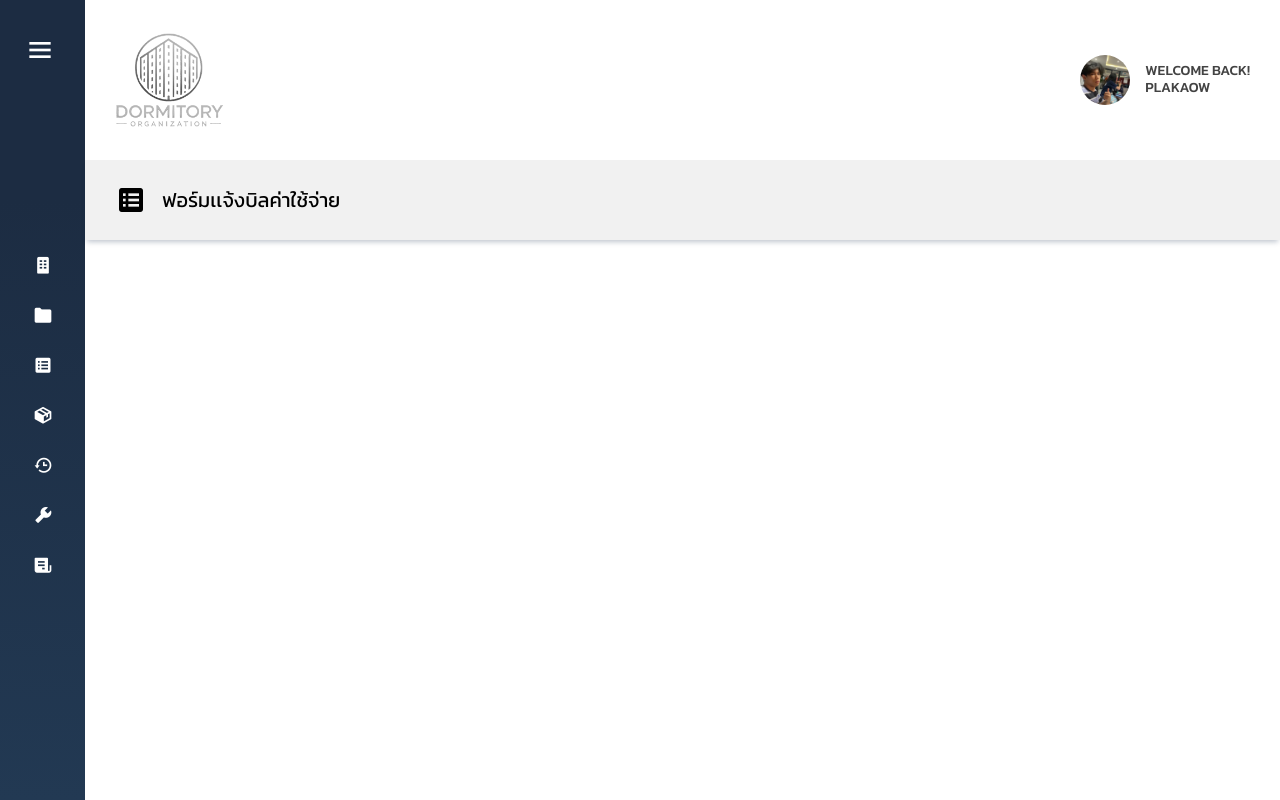
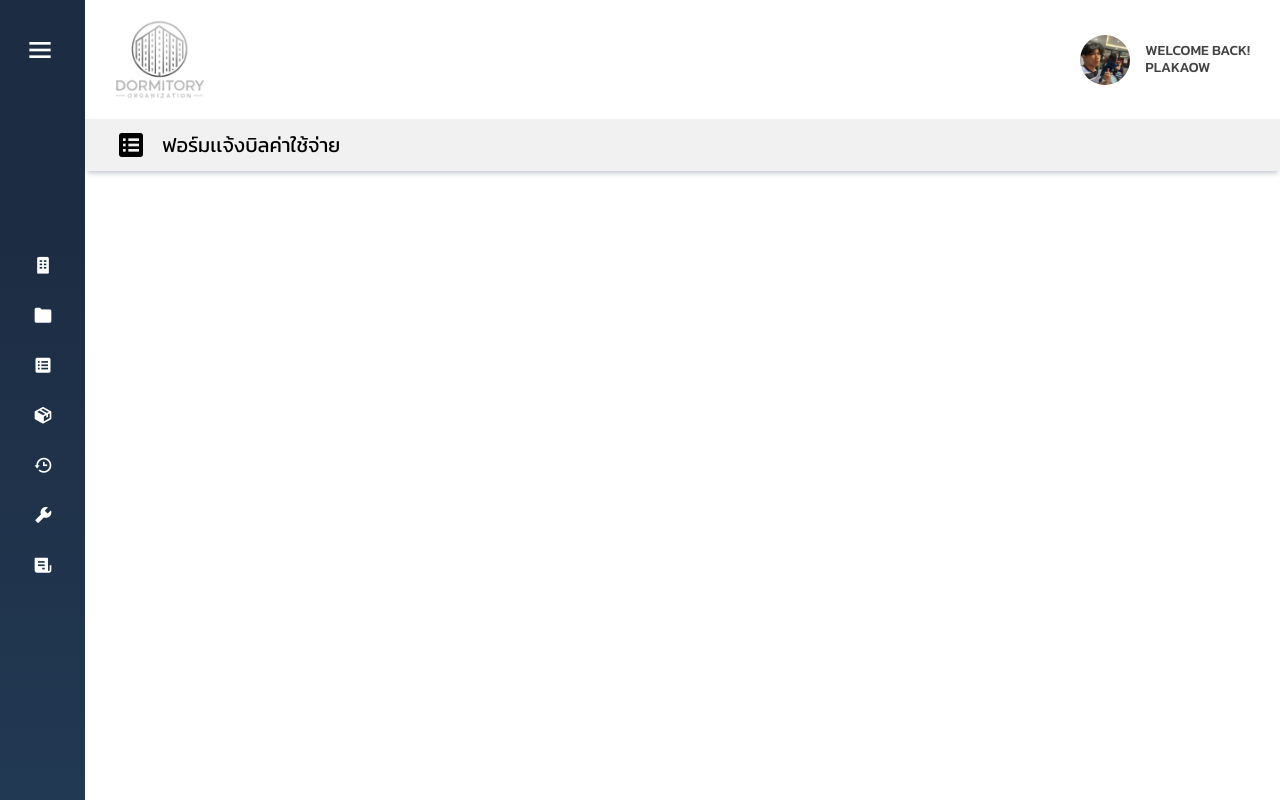
Before and after one commit to Papangkorn38/Domitory_Organization, a plain HTML site: page template.html in a window 1280 px wide. Drawn offline with nearby package versions, Linux system fonts and the light colour scheme.

Commit message:
edit version 2

```diff
--- a/template.css
+++ b/template.css
@@ -147,6 +147,7 @@
 .contents {
   width: 100%;
   height: 100vh;
+  overflow-y: scroll;
 }
 
 .header {
@@ -154,14 +155,14 @@
   justify-content: space-between;
   align-items: center;
   padding: 20px 30px;
-  /* เพิ่ม height จากตอนแรกที่ไม่มี*/
-  height: 20vh;
+  /* ลบ height ออก*/
+  /* height: 20vh; */
 }
 
 .headerDormLogo {
-  /* แก้จาก width(8%) กับ height(8%) เป็น width(110px) กับ height(96px)*/
-  width: 110px;
-  height: 96px;
+  /* แก้กลับเป็น width(8%) กับ height(8%)*/
+  width: 8%;
+  height: 8%;
 }
 
 .profile {
@@ -188,10 +189,11 @@
   display: flex;
   align-items: center;
   gap: 15px;
-  padding: 0 30px;
+  /* เพิ่ม padding เป็น 10px 30px */
+  padding: 10px 30px;
   width: 100%;
-  /* แก้จาก 9% เป็น 10vh */
-  height: 10vh;
+  /* เอา height ออก*/
+  /* height: 10vh; */
   background-color: #f1f1f1;
 }
 
```
